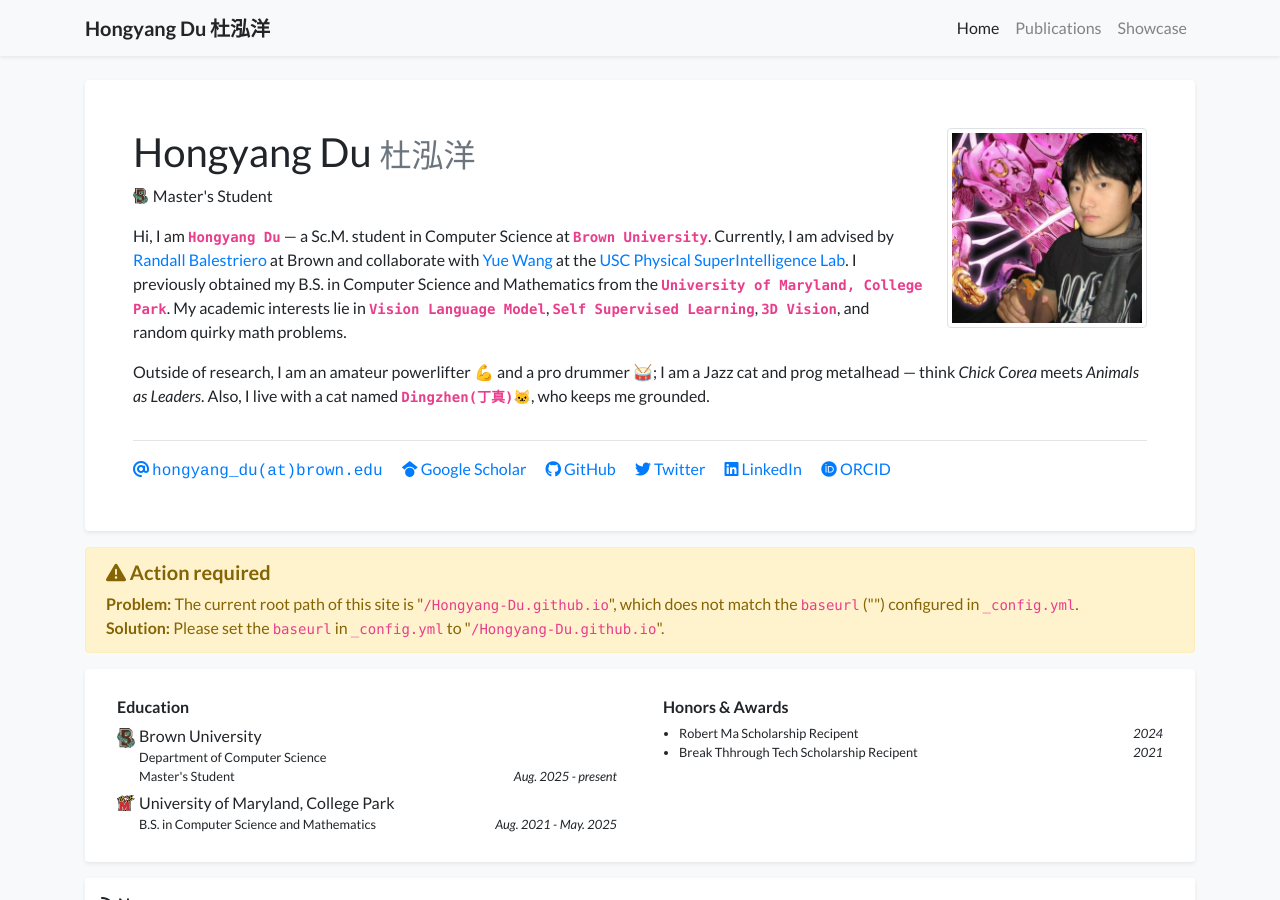
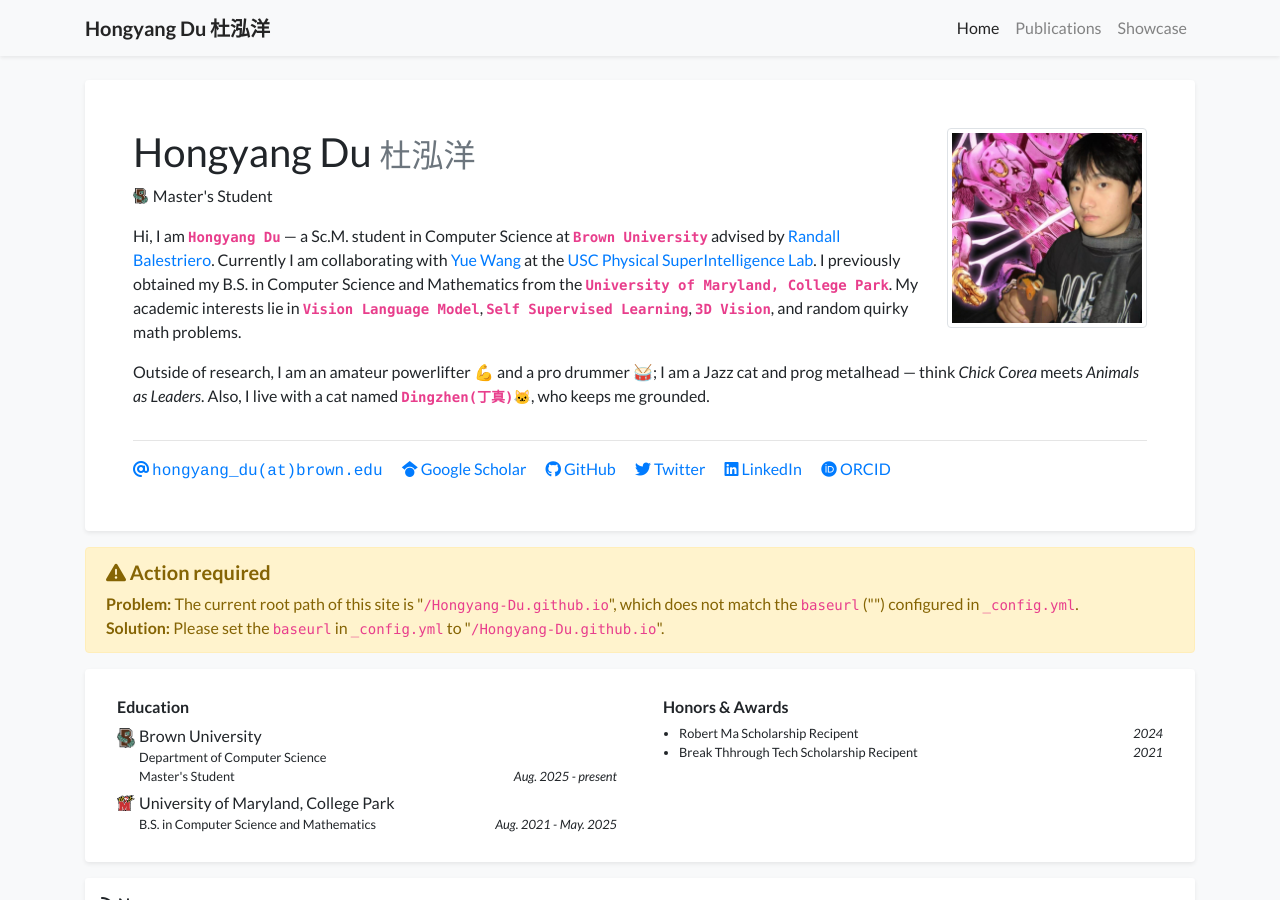
Before and after one commit to Hongyang-Du/Hongyang-Du.github.io, a Jekyll site: the page built from index.html, in a window 1280 px wide and 900 px high. Built offline with Jekyll 4.4.1, drawn with Linux system fonts in a browser that asks for light colours; nearby versions of some CDN libraries; some web fonts are replaced; a style sheet for code colours, icons or effects is not loaded.

Commit message:
Update profile.yml

```diff
--- a/_data/profile.yml
+++ b/_data/profile.yml
@@ -24,9 +24,9 @@ short_bio: >-
 
   <p>
     Hi, I am <strong><code>Hongyang Du</code></strong>  — a Sc.M. student in Computer Science at
-    <strong><code>Brown University</code></strong>. Currently, I am advised by
-    <a href="https://randallbalestriero.github.io/">Randall Balestriero</a> at Brown and
-    collaborate with <a href="https://yuewang.xyz/">Yue Wang</a> at the
+    <strong><code>Brown University</code></strong> advised by
+    <a href="https://randallbalestriero.github.io/">Randall Balestriero</a>. Currently I am
+    collaborating with <a href="https://yuewang.xyz/">Yue Wang</a> at the
     <a href="https://psi-lab.ai/">USC Physical SuperIntelligence Lab</a>.
     I previously obtained my B.S. in Computer Science and Mathematics from the
     <strong><code>University of Maryland, College Park</code></strong>.
```
